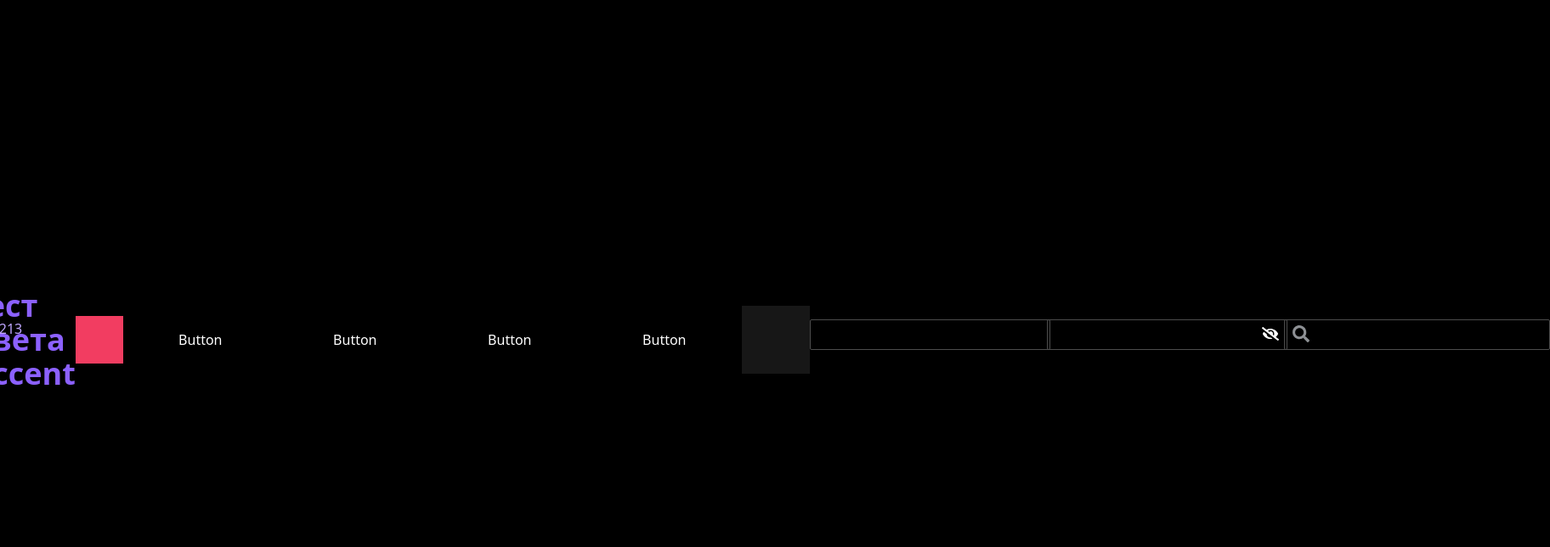
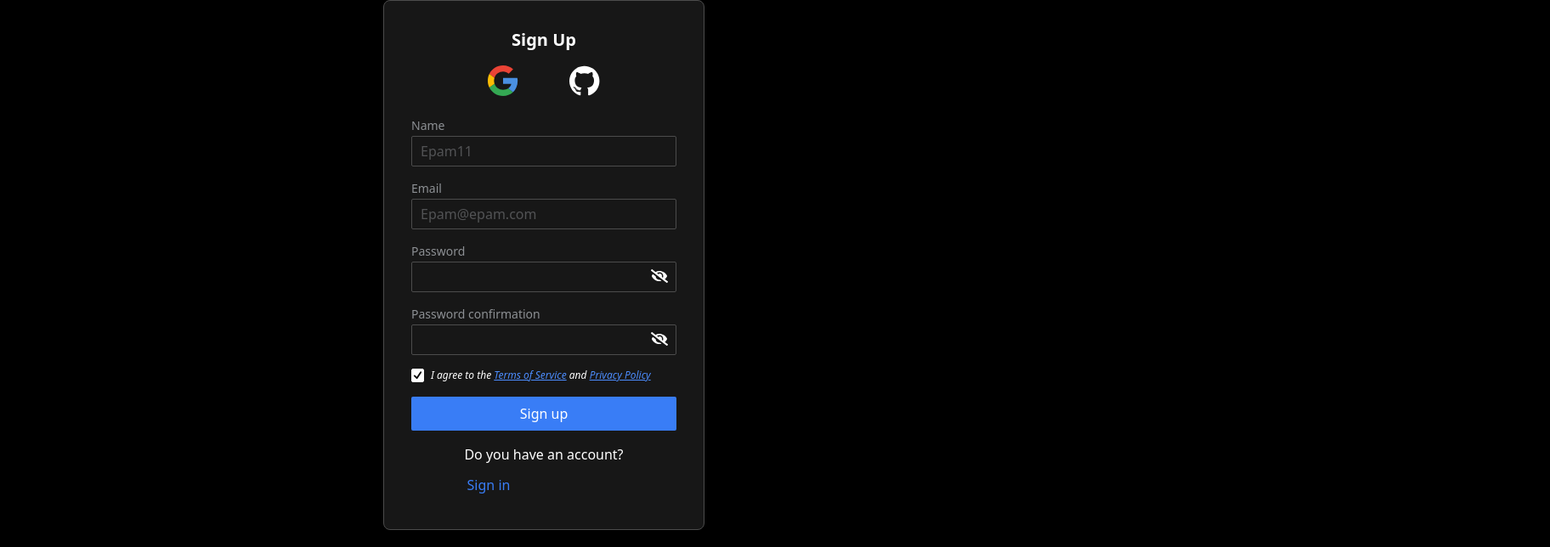
Before and after one commit to KaninGleb/internship-main, a Next.js app: page / in a window 1280 px wide. Shown: the top 644 px of the page at 85% size, 1824 px wide, since content can reach past the window. Built offline with nearby package versions, Linux system fonts and the light colour scheme.

Commit message:
feat: add signUpPage and sprite.svg

```diff
--- a/src/app/layout.tsx
+++ b/src/app/layout.tsx
@@ -9,7 +9,9 @@ export const metadata: Metadata = {
 export default function RootLayout({ children }: { children: React.ReactNode }) {
   return (
     <html lang='en'>
-      <body className='h-screen flex items-center justify-center bg-black text-white dark:bg-black dark:text-white'>{children}</body>
+      <body className=' h-screen items-center justify-center bg-black text-white dark:bg-black dark:text-white'>
+        {children}
+      </body>
     </html>
   )
 }
--- a/src/app/page.tsx
+++ b/src/app/page.tsx
@@ -3,30 +3,29 @@
 import { Button } from '@/components/Button/Button'
 import { Input } from '@/components/Input/Input'
 import React from 'react'
+import { SignUpPage } from '@/pages/signUpPage/SignUpPage'
 
 export default function Home() {
   return (
     <>
-      <div className='text-4xl font-bold text-[var(--color-accent-100)]'>Tailwind работает! 🚀</div>
-      <div className='text-accent-100 text-4xl font-bold'>Tailwind работает! 🚀</div>
-      <div className='bg-danger-100 p-4 text-white'>Test</div>
-      <div style={{ width: '50px', height: '50px', color: 'var(--color-accent-100)' }}>123123123213</div>
-      <div className='text-accent-500 text-4xl font-bold'>Тест цвета Accent</div>
-      <div className='bg-danger-300 p-7 text-white'></div>
+      <SignUpPage />
+      {/*<div className='text-4xl font-bold text-[var(--color-accent-100)]'>Tailwind работает! 🚀</div>*/}
+      {/*<div className='text-accent-100 text-4xl font-bold'>Tailwind работает! 🚀</div>*/}
+      {/*<div className='bg-danger-100 p-4 text-white'>Test</div>*/}
+      {/*<div style={{ width: '50px', height: '50px', color: 'var(--color-accent-100)' }}>123123123213</div>*/}
+      {/*<div className='text-accent-500 text-4xl font-bold'>Тест цвета Accent</div>*/}
+      {/*<div className='bg-danger-300 p-7 text-white'></div>*/}
 
-      <Button variant={'primary'} onClick={() => alert('Hello World!!')}>
-        Button
-      </Button>
-      <Button variant={'secondary'}>Button</Button>
-      <Button variant={'transparent'} onClick={() => {}}>
-        Button
-      </Button>
-      <Button variant={'default'}>Button</Button>
-      <div className='bg-dark-700 p-10 text-white'></div>
+      {/*<Button variant={'primary'} onClick={() => alert('Hello World!!')}>*/}
+      {/*  Button*/}
+      {/*</Button>*/}
+      {/*<Button variant={'secondary'}>Button</Button>*/}
+      {/*<Button variant={'default'}>Button</Button>*/}
+      {/*<div className='bg-dark-700 p-10 text-white'></div>*/}
 
-      <Input type={'email'}></Input>
-      <Input type={'password'}></Input>
-      <Input type={'search'}></Input>
+      {/*<Input type={'email'}></Input>*/}
+      {/*<Input type={'password'}></Input>*/}
+      {/*<Input type={'search'}></Input>*/}
     </>
   )
 }
--- /dev/null
+++ b/src/components/Icons.tsx
@@ -0,0 +1,18 @@
+import React from 'react';
+
+interface IconProps {
+  name: 'google' | 'github';
+  size?: number;
+  color?: string;
+  className?: string;
+}
+
+export const Icon: React.FC<IconProps> = ({ name, size = 24, color = 'currentColor', className = '' }) => {
+  const sprite = '/assets/sprite.svg';
+
+  return (
+    <svg width={size} height={size} fill={color} className={className}>
+      <use href={`${sprite}#${name}`} />
+    </svg>
+  );
+};
--- /dev/null
+++ b/src/pages/signUpPage/SignUpPage.tsx
@@ -0,0 +1,69 @@
+import { Input } from '@/components/Input/Input'
+import React, { useState } from 'react'
+import { Button } from '@/components/Button/Button'
+import { Checkbox } from '@headlessui/react'
+import { Icon } from '@/components/Icons'
+
+
+export const SignUpPage = () => {
+  const [enabled, setEnabled] = useState(true)
+
+
+
+  return (
+    <div className='flex max-w-[378px] items-center justify-center bg-black m-auto'>
+      <div className='bg-dark-700 w-full max-w-md rounded-lg p-8 border border-dark-300 '>
+        <h2 className='mb-4 flex flex-col items-center justify-center text-xl font-semibold text-white text-[20px]'>Sign Up</h2>
+
+        <div className='mb-6 flex justify-center gap-15'>
+          <a href={'https://www.google.com/'}>
+            <Icon name='google' size={36} className='transition hover:scale-110' />
+          </a>
+          <a href={'https://github.com/'}>
+            <Icon name='github' size={36} className='transition hover:scale-110' />
+          </a>
+        </div>
+
+        <Input className={'w-full'} label={'Name'} placeholder={"Epam11"} />
+
+        <Input className={'w-full'} type={'email'} label='Email' placeholder={"Epam@epam.com"} />
+
+        <Input className={'w-full'} type={'password'} label={'Password'}  />
+
+        <Input className={'w-full'} type={'password'} label={'Password confirmation'} />
+
+        <div className='mb-4 flex items-center'>
+          <Checkbox
+            checked={enabled}
+            onChange={setEnabled}
+            className='group mr-2 block size-4 rounded-[2px] border bg-white data-checked:bg-white'
+          >
+            <svg className='stroke-black opacity-0 group-data-checked:opacity-100' viewBox='0 0 14 14' fill='none'>
+              <path d='M3 8L6 11L11 3.5' strokeWidth={2} strokeLinecap='round' strokeLinejoin='round' />
+            </svg>
+          </Checkbox>
+
+          <p className=' text-[12px] w-full text-white italic font-[var(--font-family-primary)]'>
+            I agree to the{' '}
+            <a href={'#'} className={'text-info-300 underline'}>
+              Terms of Service
+            </a>{' '}
+            and{' '}
+            <a href={'#'} className={'text-info-300 underline'}>
+              Privacy Policy
+            </a>
+          </p>
+        </div>
+
+        <Button className={'w-full'} variant={'primary'} size={'large'} children={'Sign up'} />
+
+        <div className='m-auto mt-4 text-center'>
+          <a href={'#'}>
+            <p className='text-white mb-1'>Do you have an account?</p>
+          </a>
+          <Button className={'text-info-500 w-full'} size={'large'} children={'Sign in'} />
+        </div>
+      </div>
+    </div>
+  )
+}
```
Also changed, not shown: public/assets/sprite.svg (added).
